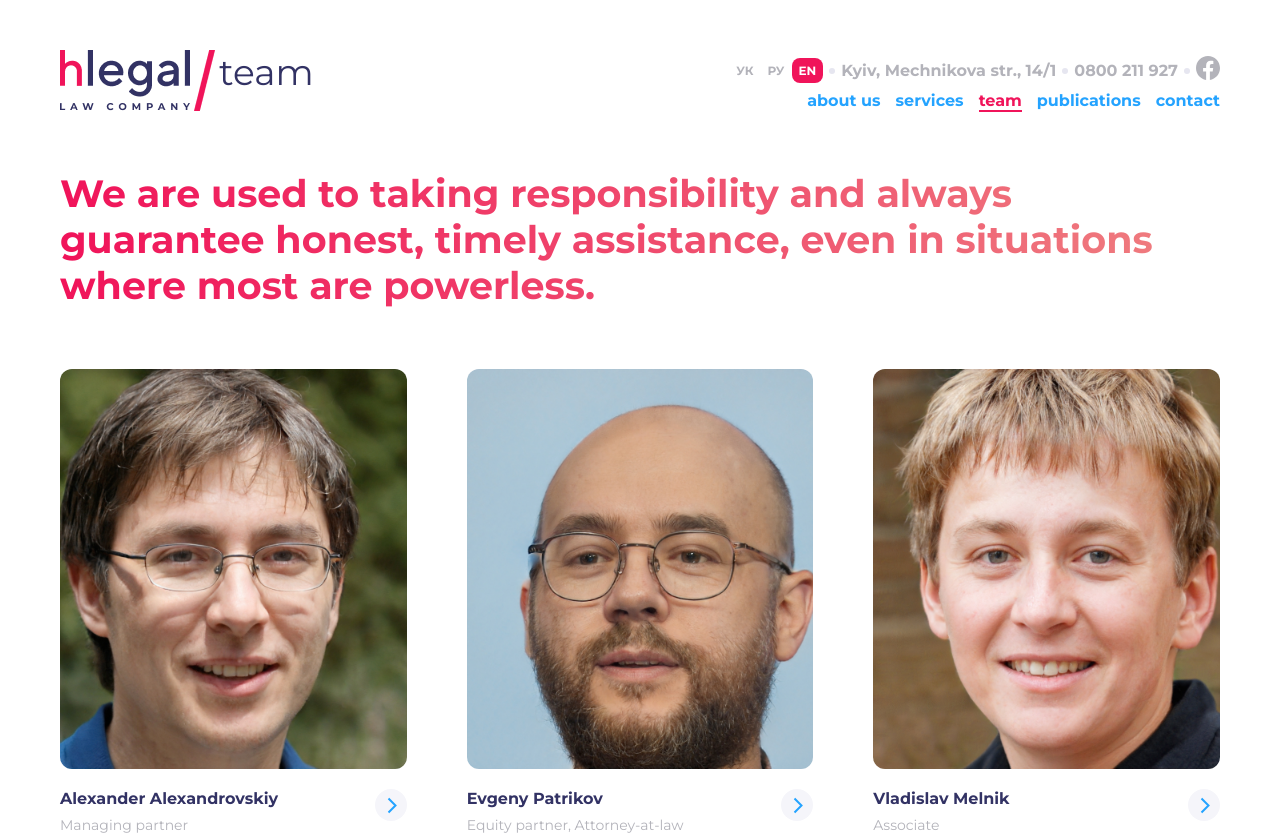
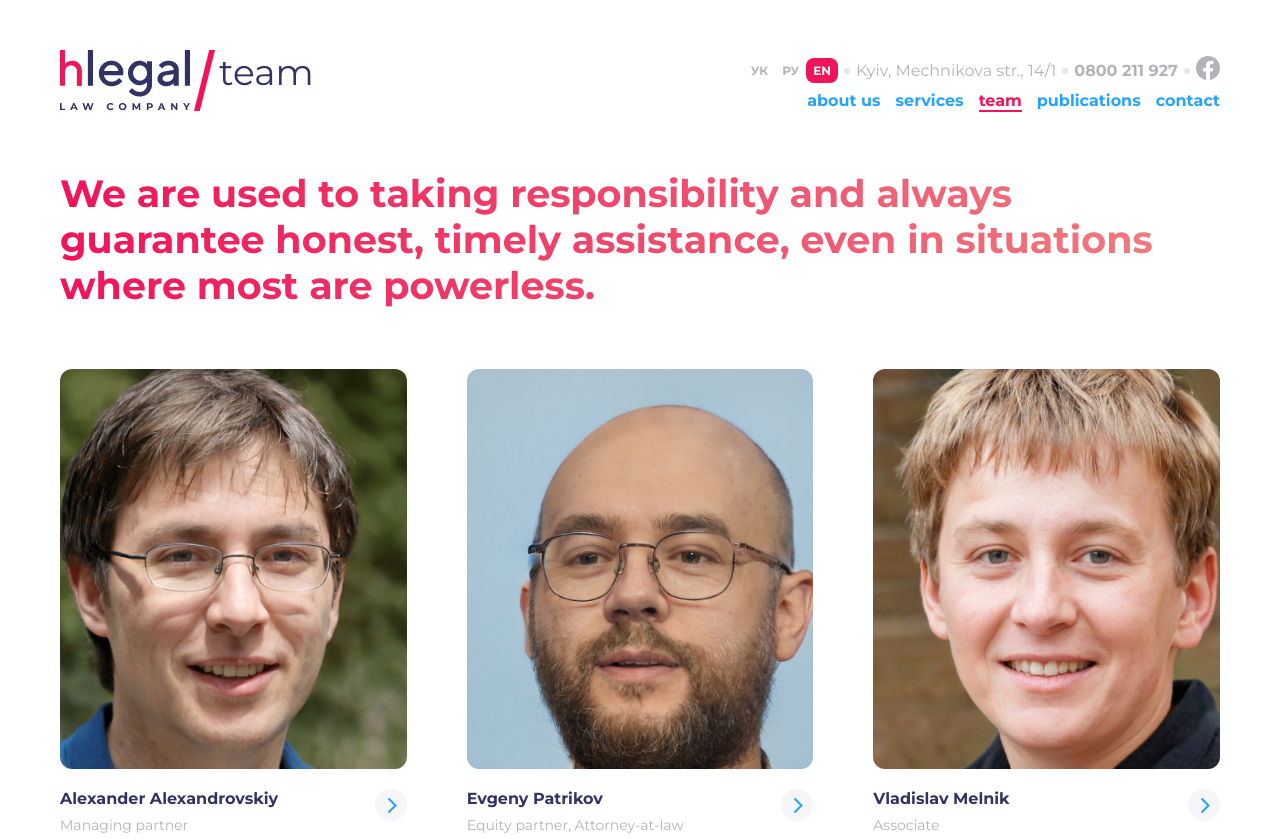
Before and after one commit to SergeyRozovenko/FEBasic_Hillel, a plain HTML site: page index.html in a window 1280 px wide. Shown: the top 839 px of the page. Drawn offline with Linux system fonts and the light colour scheme.

Commit message:
add code

```diff
--- a/style/media.css
+++ b/style/media.css
@@ -34,6 +34,9 @@
     gap: 6px;
   }
 
+  .contact_info.b_contact {
+    font-weight: 400;
+  }
   .b_contact {
     display: block;
   }
```
